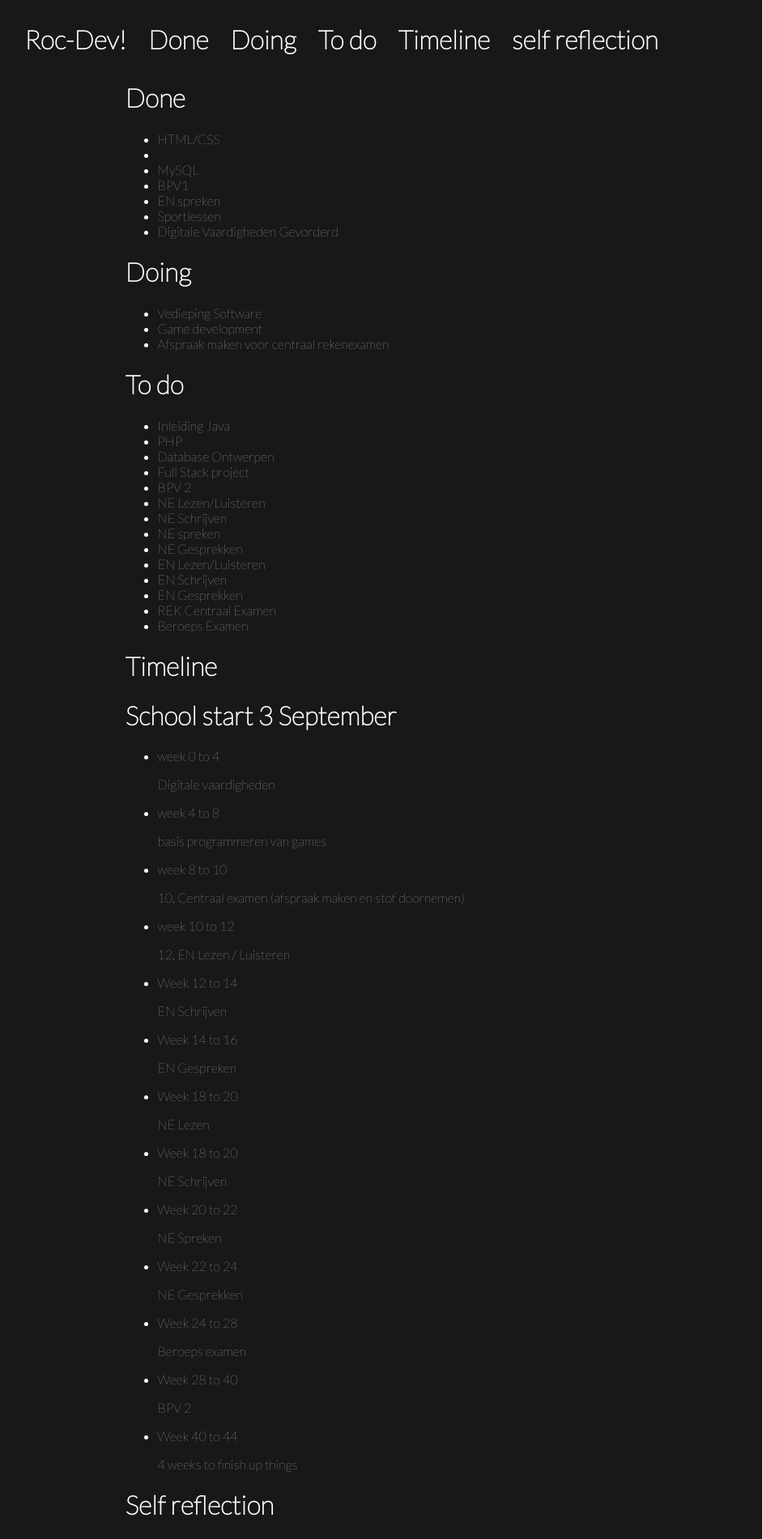
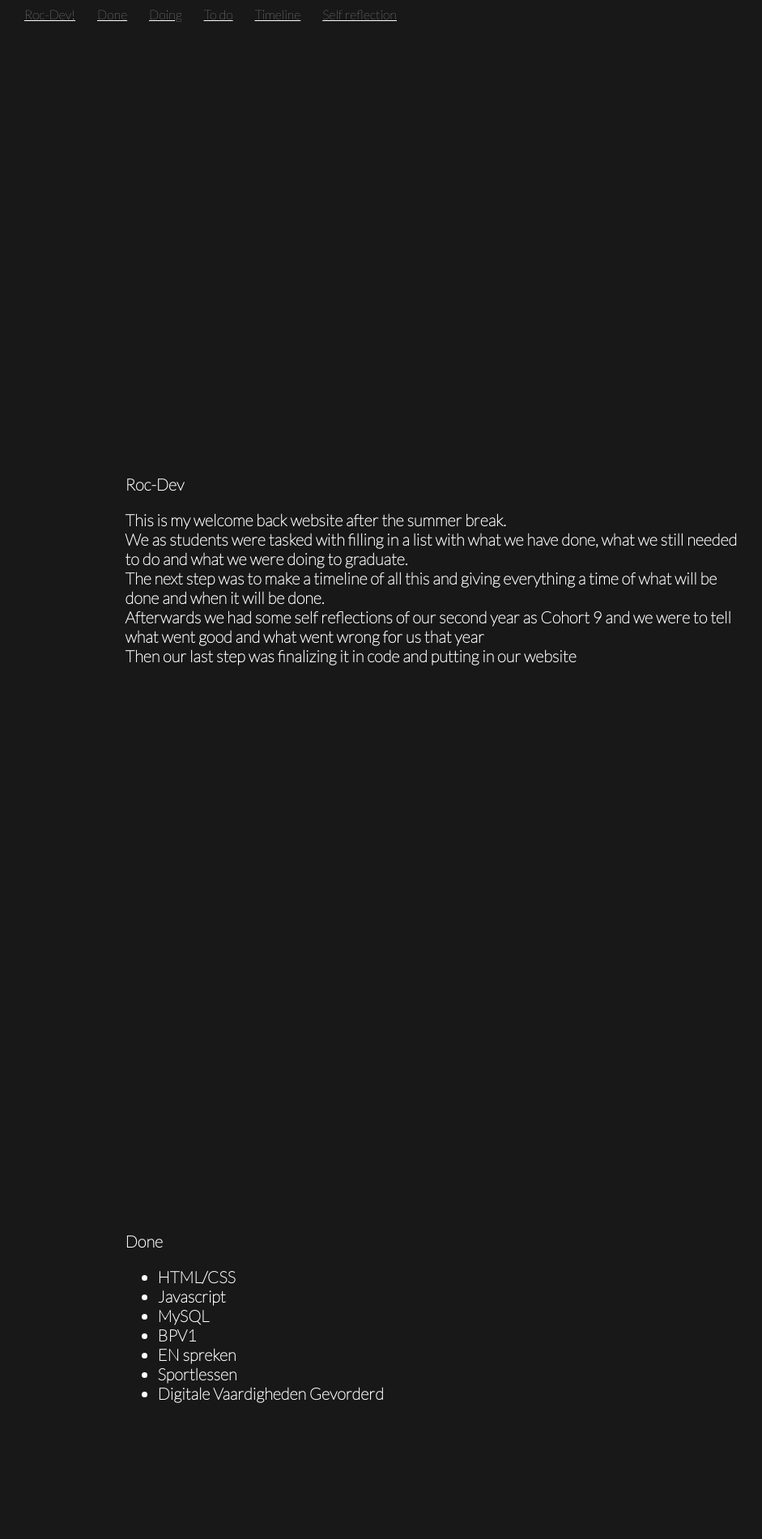
Before and after one commit to Catzu/Portfolio, a PHP site: the page made by Starting task/index.html in a window 1280 px wide. Shown: the top 1901 px of the page at 81% size, without its empty margins (98-1039 px from the left). Run offline with PHP 8.4, Linux system fonts and the light colour scheme.

Commit message:
progression
further unrequired progression made on welcome back website

```diff
--- a/Starting task/css/makeup.css
+++ b/Starting task/css/makeup.css
@@ -7,6 +7,8 @@ body {
 .onderdeelText {
     color: #ffff;
     font-family: 'Lato', sans-serif;
+    font-weight: bold;
+    font-size: 20px;
 }
 
 .navText {
@@ -24,3 +26,48 @@ body {
     color: #ffff;
     font-family: 'Lato', sans-serif;
 }
+
+.pageMargin {
+    margin-top: 50%;
+    margin-bottom: 50%;
+}
+
+.specialTopMargin {
+    margin-top: 25%;
+}
+
+.specialBotMargin {
+    margin-bottom: 35%;
+}
+
+html {
+    scroll-behavior: smooth;
+}
+
+#section1 {
+
+}
+
+#section2 {
+    padding-top: 300px;
+}
+
+#section3 {
+    padding-top: 300px;
+}
+
+#section4 {
+    padding-top: 300px;
+}
+
+#section5 {
+    padding-top: 300px;
+}
+
+#section6 {
+    padding-top: 300px;
+}
+
+#section7    {
+    padding-top: 300px;
+}
--- a/Starting task/index.html
+++ b/Starting task/index.html
@@ -2,26 +2,35 @@
 <html lang="en">
 <head>
     <link rel="stylesheet" type="text/css" href="css/makeup.css">
-    <title>RR</title>
+    <title>RD</title>
     <link rel="preconnect" href="https://fonts.gstatic.com">
     <link href="https://fonts.googleapis.com/css2?family=Lato:wght@100&display=swap" rel="stylesheet">
 </head>
 <body>
-    <div class="navBar">
-        <h1 class="navText"> Roc-Dev!</h1>
-        <h1 class="navText"> Done</h1>
-        <h1 class="navText"> Doing</h1>
-        <h1 class="navText"> To do</h1>
-        <h1 class="navText"> Timeline</h1>
-        <h1 class="navText"> self reflection</h1>
+    <div class="navBar" id="section1">
+        <a class="navText" href="#section2"> Roc-Dev! </a>
+        <a class="navText" href="#section3"> Done </a>
+        <a class="navText" href="#section4"> Doing </a>
+        <a class="navText" href="#section5"> To do </a>
+        <a class="navText" href="#section6"> Timeline </a>
+        <a class="navText" href="#section7"> Self reflection </a>
     </div>
     <br><br><br><br>
     <div class="bodyText">
-    <div>
-        <h1 class="onderdeelText"> Done</h1>
+      <div class="specialTopMargin" id="section2">
+        <h1 class="onderdeelText"> Roc-Dev </h1>
+        <p class="onderdeelText">This is my welcome back website after the summer break. <br>
+          We as students were tasked with filling in a list with what we have done, what we still needed to do and what we were doing to graduate. <br>
+          The next step was to make a timeline of all this and giving everything a time of what will be done and when it will be done. <br>
+          Afterwards we had some self reflections of our second year as Cohort 9 and we were to tell what went good and what went wrong for us that year <br>
+          Then our last step was finalizing it in code and putting in our website <br>
+        </p>
+      </div>
+    <div class="pageMargin" id="section3">
+        <h1 class="onderdeelText">Done</h1>
         <ul class="onderdeelText">
             <li>HTML/CSS</li>
-            <li><Javascript/li>
+            <li>Javascript</li>
             <li>MySQL</li>
             <li>BPV1</li>
             <li>EN spreken</li>
@@ -29,7 +38,7 @@
             <li>Digitale Vaardigheden Gevorderd</li>
         </ul>
     </div>
-    <div>
+    <div class="pageMargin" id="section4">
         <h1 class="onderdeelText"> Doing</h1>
         <ul class="onderdeelText">
             <li>Vedieping Software</li>
@@ -37,7 +46,7 @@
             <li>Afspraak maken voor centraal rekenexamen</li>
         </ul>
     </div>
-    <div>
+    <div class="pageMargin" id="section5">
         <h1 class="onderdeelText"> To do</h1>
         <ul class="onderdeelText">
             <li>Inleiding Java</li>
@@ -56,8 +65,7 @@
             <li>Beroeps Examen</li>
         </ul>
     </div>
-    <div>
-        <!-- not mine  -->
+    <div class="pageMargin" id="section6">
         <h1 class="onderdeelText"> Timeline</h1>
         <div class="onderdeelText">
             <div class="wrapper">
@@ -118,9 +126,8 @@
               </ul>
             </div>
           </div>
-          <!-- not mine ^ -->
     </div>
-    <div>
+    <div class="specialBotMargin" id="section7">
         <h1 class="onderdeelText"> Self reflection</h1>
         <p class="onderdeelText">
             Self reflection
```
